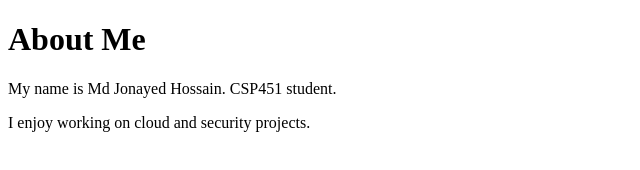
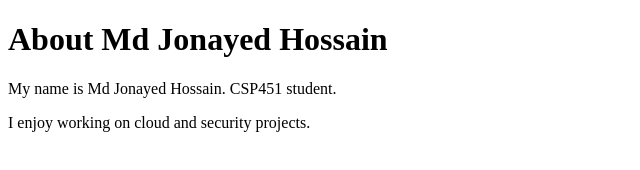
Before and after one commit to Cyber0p1um/CSP451-CheckPoint1-Md-Jonayed-Hossain, a plain HTML site: page about.html in a window 1280 px wide. Shown: the whole page, without its empty margins (0-640 px from the left). Drawn offline with Linux system fonts and the light colour scheme.

Commit message:
style: tweak heading for clarity

```diff
--- a/about.html
+++ b/about.html
@@ -2,7 +2,7 @@
 <html>
   <head><title>About - Md Jonayed Hossain</title></head>
   <body>
-    <h1>About Me</h1>
+    <h1>About Md Jonayed Hossain</h1>
     <p>My name is Md Jonayed Hossain. CSP451 student.</p>
     <p>I enjoy working on cloud and security projects.</p>
 
```
